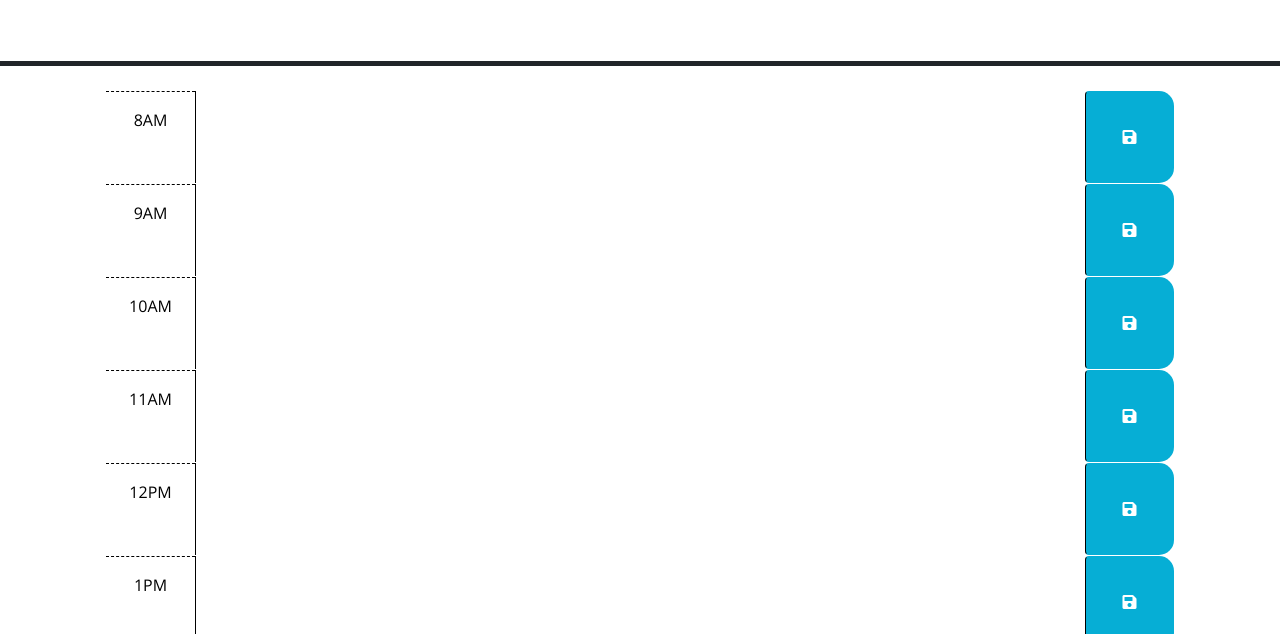
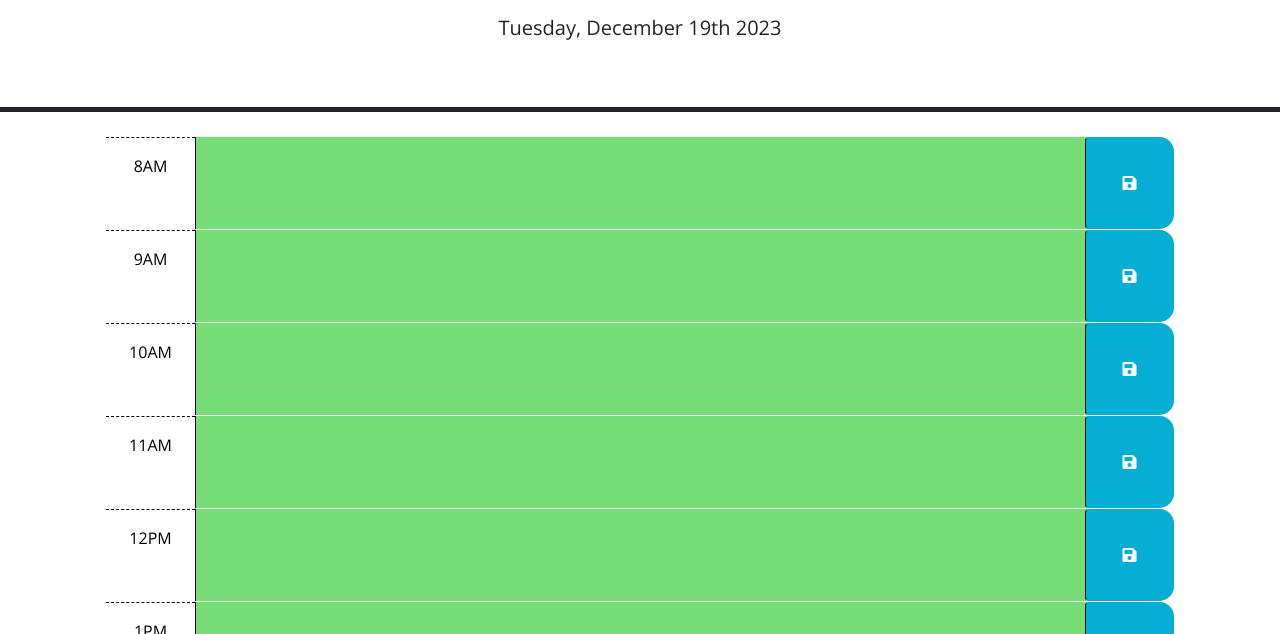
Before and after one commit to Enkmun/Daily-scheduler, a plain HTML site: page index.html in a window 1280 px wide. Shown: the part 166-800 px from the top of the page. Drawn offline with nearby package versions, Linux system fonts and the light colour scheme; files that its build step writes are made by us from their sources.

Commit message:
Updated index.html file

```diff
--- a/index.html
+++ b/index.html
@@ -115,6 +115,6 @@
     ></script>
     <script src="https://cdnjs.cloudflare.com/ajax/libs/moment.js/2.29.1/moment.min.js"></script>
 
-    <script src="./Assets/script.js"></script>
+    <script src="./script.js"></script>
   </body>
 </html>
```
